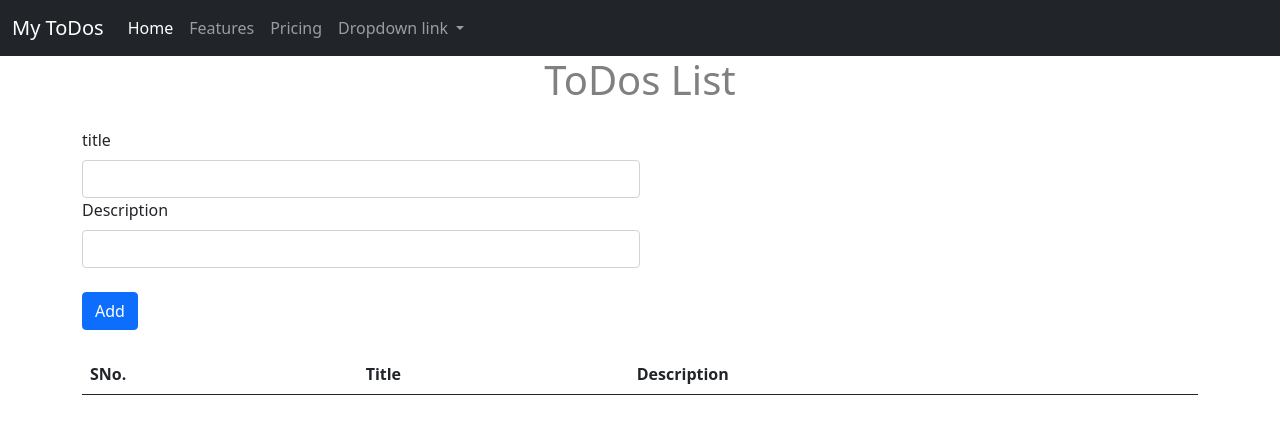
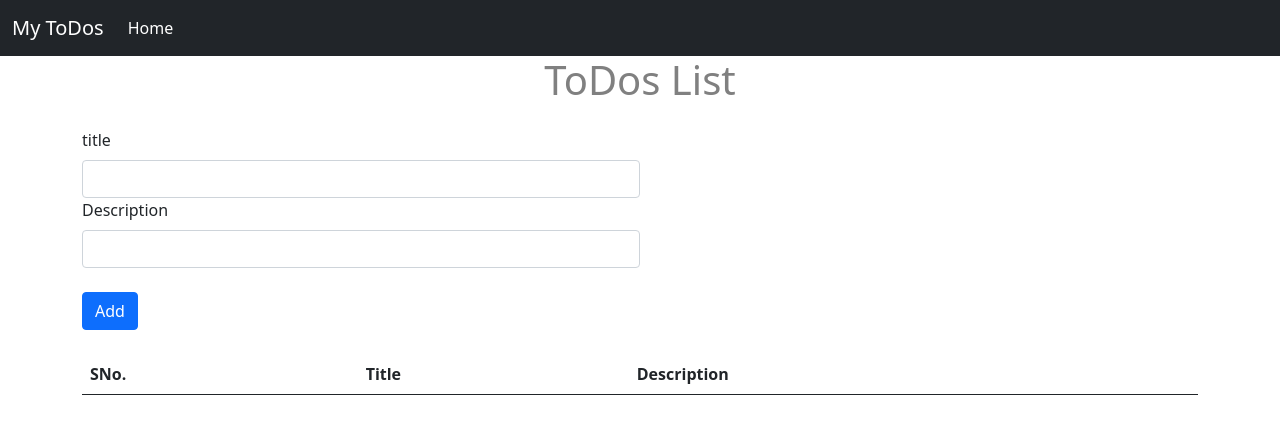
Before and after one commit to munal0803/Todos, a plain HTML site: page index.html in a window 1280 px wide. Drawn offline with nearby package versions, Linux system fonts and the light colour scheme.

Commit message:
Update index.html

```diff
--- a/index.html
+++ b/index.html
@@ -26,19 +26,7 @@
       <ul class="navbar-nav">
         <li class="nav-item">
           <a class="nav-link active" aria-current="page" href="#">Home</a>
-        </li>
-        <li class="nav-item">
-          <a class="nav-link" href="#">Features</a>
-        </li>
-        <li class="nav-item">
-          <a class="nav-link" href="#">Pricing</a>
-        </li>
-        <li class="nav-item dropdown">
-          <a class="nav-link dropdown-toggle" href="#" id="navbarDropdownMenuLink" role="button" data-bs-toggle="dropdown" aria-expanded="false">
-            Dropdown link
-          </a>
 
-        </li>
       </ul>
     </div>
   </div>
```
